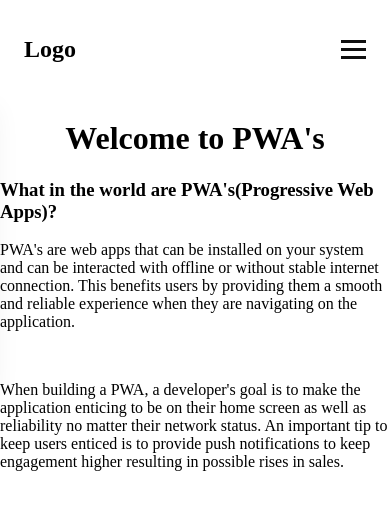
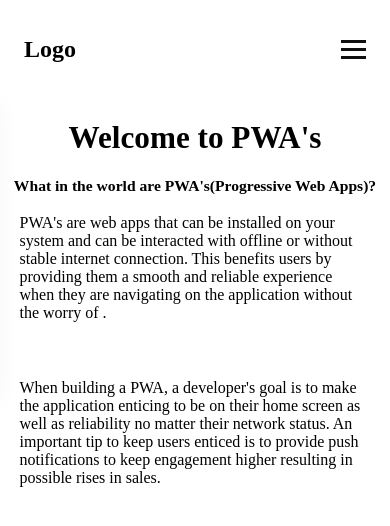
Before and after one commit to blueLotus3/simplepwa, a plain HTML site: page index.html in a window 390 px wide. Drawn offline with Linux system fonts and the light colour scheme.

Commit message:
modified index and style

```diff
--- a/index.html
+++ b/index.html
@@ -33,7 +33,8 @@
             <p>PWA's are web apps that can be installed on your system
             and can be interacted with offline or without stable internet connection.
             This benefits users by providing them a smooth and
-            reliable experience when they are navigating on the application.
+            reliable experience when they are navigating on the application without
+            the worry of .
             </p> <br>
             <p>
                When building a PWA, a developer's goal is to make the application
--- a/style.css
+++ b/style.css
@@ -66,6 +66,17 @@ ul.nav-menu li a:hover {
 
 
 @media only screen and (max-width: 600px) {
+    h1 {
+        font-size: 8vw;
+    }
+    h3 {
+        font-size: 4vw;
+        text-align: center;
+    }
+    p {
+        font: 2vw;
+        margin: 5vw;
+    }
     .nav-menu {
         position: fixed;
         left: -111%;
```
